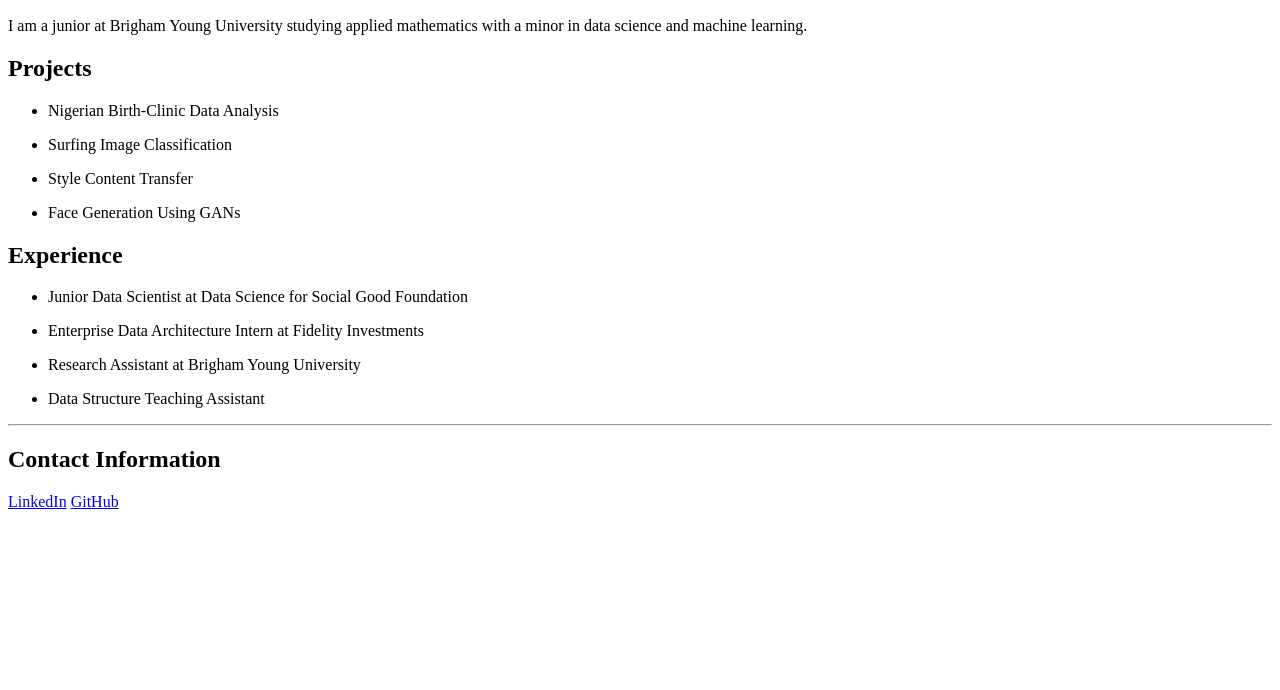
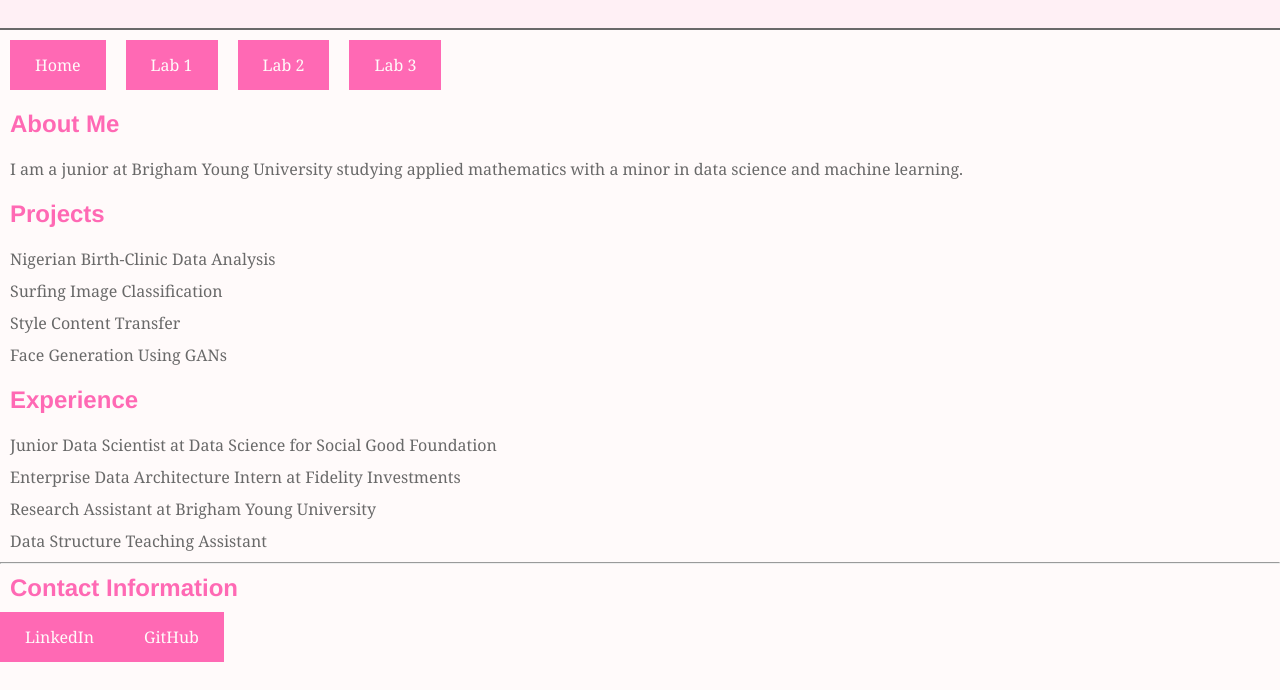
Before and after one commit to taliaebird/repository, a plain HTML site: page index.html in a window 1280 px wide. Shown: the part 110-800 px from the top of the page. Drawn offline with Linux system fonts and the light colour scheme.

Commit message:
Adding new CSS updates

```diff
--- a/index.html
+++ b/index.html
@@ -3,10 +3,17 @@
 	<head>
 		<meta charset='UTF-8'/>
 		<title>Portfolio</title>
+		<link rel='stylesheet' href='styles.css'/>
 	</head>
 
 	<body>
 		<h1>Talia Bird Portfolio</h1>
+		<ul class='header'>
+			<li><a href='defualt.asp'>Home</a></li>
+			<li><a href='news.asp'>Lab 1</a></li>
+			<li><a href='contact.asp'>Lab 2</a></li>
+			<li><a href='about.asp'>Lab 3</a></li>
+		</ul>
 		<h2>About Me</h2>
 		<p>I am a junior at Brigham Young University
 		studying applied mathematics with a minor in data science
@@ -30,9 +37,12 @@
 		</ul>
 		<hr/>
 		<h2>Contact Information</h2>
-		<a href='https://www.linkedin.com/in/talia-bird-/'
-			target='_blank'>LinkedIn</a>
-		<a href='https://github.com/taliaebird'
-			target='_blank'>GitHub</a>
+		<ul class='header'>
+			<li><a class='header'
+					href='https://www.linkedin.com/in/talia-bird-/'
+			       target='_blank'>LinkedIn</a></li>
+			<li><a class='header' href='https://github.com/taliaebird'
+			       target='_blank'>GitHub</a></li>
+		</ul>
 	</body>
 </html>
--- /dev/null
+++ b/styles.css
@@ -0,0 +1,76 @@
+* {
+	margin: 0;
+	padding: 0;
+	box-sizing: border-box;
+}
+body {
+	font-family: "Georgia", sans-serif;
+	font-weight: normal;
+	background-color: snow;
+	color: dimgray;
+}
+h1 {
+	font-size: 2em;
+	font-family: "Palatino", sans-serif;
+	text-align: center;
+	padding: 50px;
+	border-bottom: 2px solid;
+	background-color: #FFF0F5;
+}
+
+h2 {
+	font-size: 1.5em;
+	padding: 10px;
+	color: hotpink;
+	font-family: "Helvetica", sans-serif;
+
+}
+p {
+	font-weight: normal;
+	margin: 10px;
+}
+
+ul {
+	list-style-type: circle;
+}
+a {
+	padding: 5px;
+	margin: 10px;
+}
+.button {
+	display: block;
+	text-decoration: none;
+
+	color: hotpink;
+	background-color: pink;
+	font-weight: bold;
+	padding: 20px;
+	border: 1px solid hotpink;
+
+	text-align: center;
+	font-size: 1.2em;
+}
+.button:hover {
+	color: plum;
+}
+.header {
+	list-style-type:none;
+	margin: 0;
+	padding: 0;
+	overflow: hidden;
+	color:red;
+}
+.header li {
+	float: left;
+}
+.header li a {
+	display: block;
+	padding: 14px 25px;
+	text-align: center;
+	text-decoration: none;
+	background-color: hotpink;
+	color: snow;
+}
+.header li a:hover {
+	background-color: plum;
+}
```
